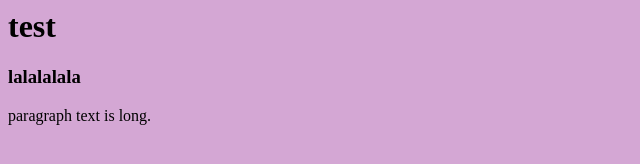
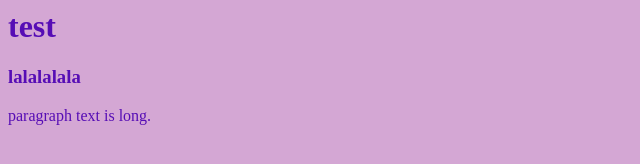
Before and after one commit to codingluvr/testsite, a plain HTML site: page index.html in a window 1280 px wide. Shown: the whole page, without its empty margins (0-640 px from the left). Drawn offline with Linux system fonts and the light colour scheme.

Commit message:
Update index.html

```diff
--- a/index.html
+++ b/index.html
@@ -2,7 +2,7 @@
   <head>
   </head>
 
-  <body bgcolor = "#d4a7d4">
+  <body bgcolor = "#d4a7d4" text = "#560db5">
 <h1> test </h1>
 <h3> lalalalala </h3>
 <p> paragraph text is long.</p>
```
